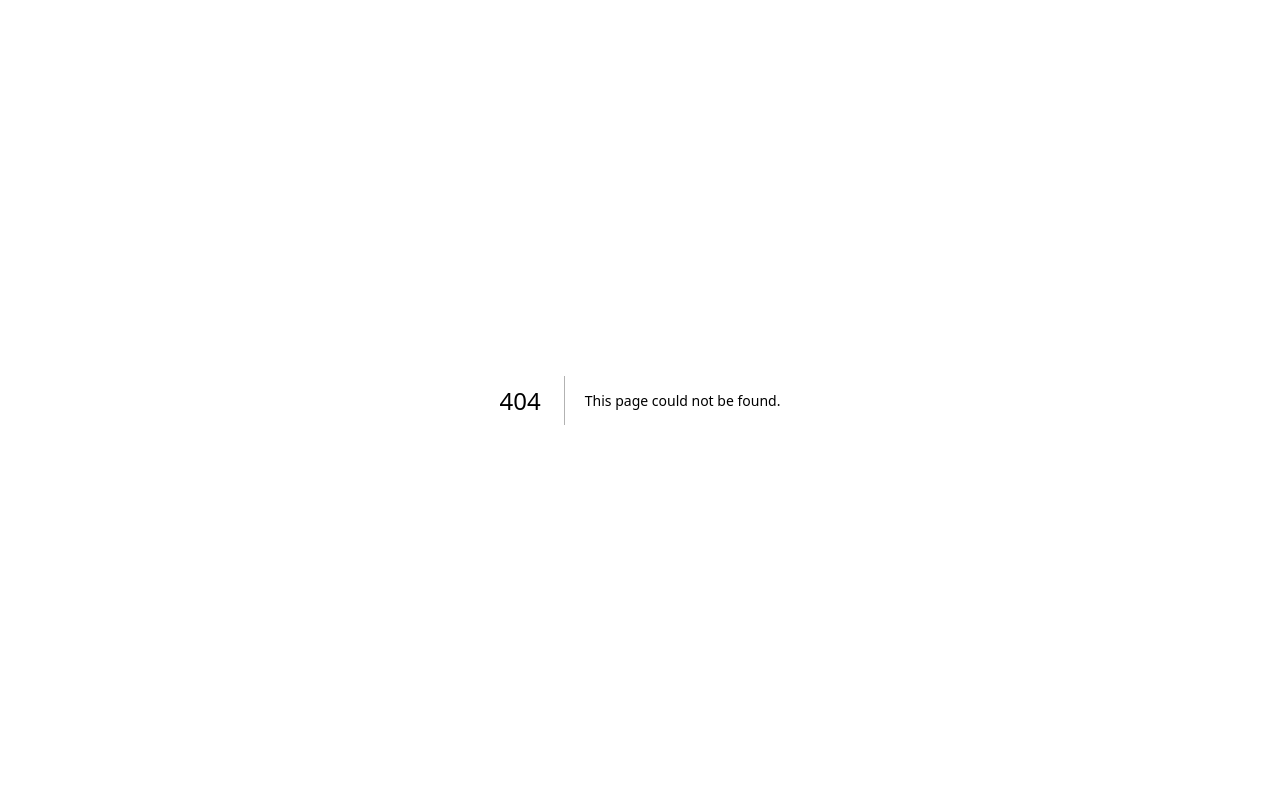
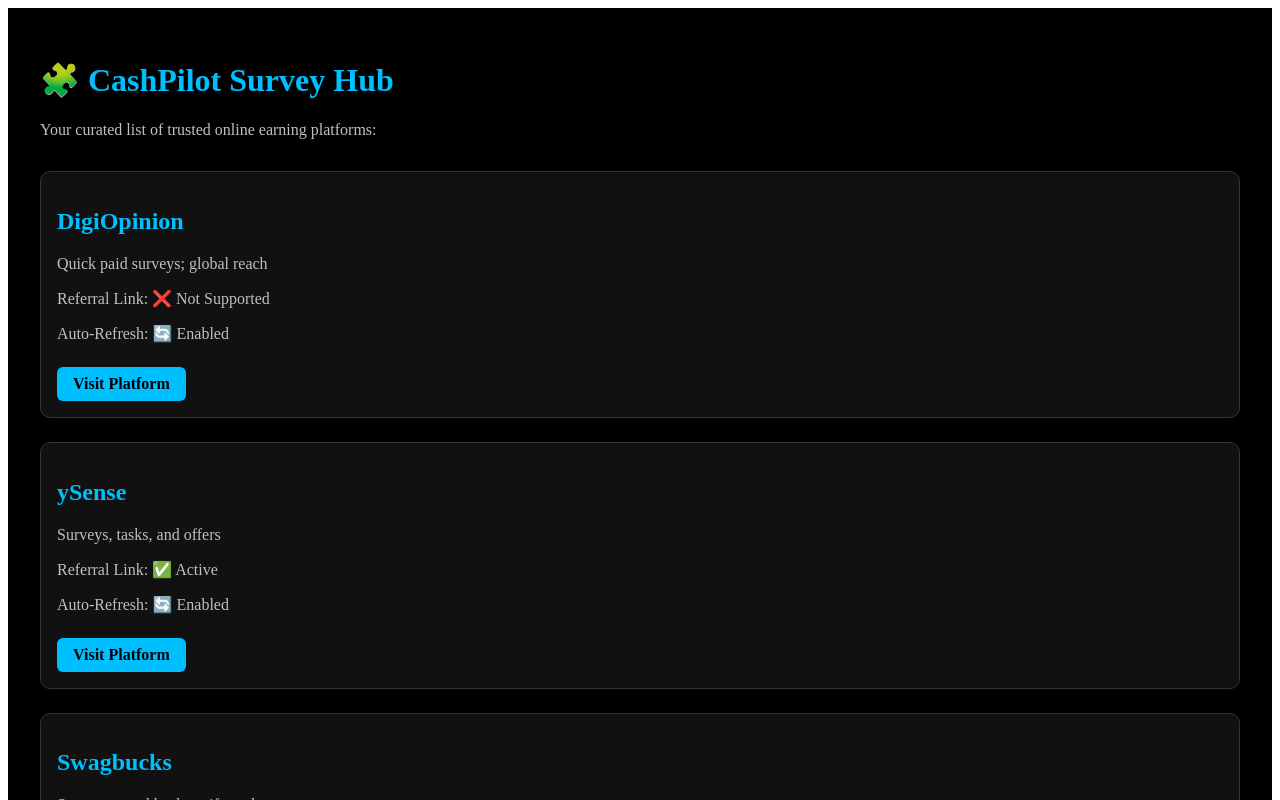
Before and after one commit to Alexander1-hash/CashPilot, a Next.js app: page /surveys in a window 1280 px wide. Before the commit this address had no page. Shown: the top 800 px of the page. Built offline with nearby package versions, Linux system fonts and the light colour scheme.

Commit message:
Create surveys.js
Create /surveys page with dynamic listing and referral tracking support

```diff
--- /dev/null
+++ b/pages/surveys.js
@@ -0,0 +1,96 @@
+// pages/surveys.js
+
+const platforms = [
+  {
+    name: "DigiOpinion",
+    description: "Quick paid surveys; global reach",
+    referral: false,
+    autoRefresh: true,
+    link: "https://www.digiopinion.com",
+  },
+  {
+    name: "ySense",
+    description: "Surveys, tasks, and offers",
+    referral: true,
+    autoRefresh: true,
+    link: "https://www.ysense.com/?ref=alextrimnell",
+  },
+  {
+    name: "Swagbucks",
+    description: "Surveys + cashback + gift cards",
+    referral: true,
+    autoRefresh: false,
+    link: "https://www.swagbucks.com/p/register?rb=alextrimnell",
+  },
+  {
+    name: "Toluna Influencers",
+    description: "Survey community with product testing",
+    referral: true,
+    autoRefresh: false,
+    link: "https://www.toluna.com/ref/alextrimnell",
+  },
+  {
+    name: "TimeBucks",
+    description: "Tasks, TikTok follows, microjobs",
+    referral: true,
+    autoRefresh: true,
+    link: "https://timebucks.com/?referral=alextrimnell",
+  },
+  {
+    name: "Triaba",
+    description: "Nigeria-supported surveys",
+    referral: true,
+    autoRefresh: false,
+    link: "https://www.triaba.com/?ref=alextrimnell",
+  },
+  {
+    name: "Surveytime",
+    description: "$1 instantly per survey",
+    referral: true,
+    autoRefresh: false,
+    link: "https://surveytime.io/alextrimnell",
+  },
+];
+
+export default function Surveys() {
+  return (
+    <div style={{ background: "#000", color: "#C0C0C0", minHeight: "100vh", padding: "2rem" }}>
+      <h1 style={{ color: "#00BFFF" }}>🧩 CashPilot Survey Hub</h1>
+      <p>Your curated list of trusted online earning platforms:</p>
+
+      <div style={{ marginTop: "2rem" }}>
+        {platforms.map((platform) => (
+          <div key={platform.name} style={{
+            border: "1px solid #333",
+            borderRadius: "10px",
+            padding: "1rem",
+            marginBottom: "1.5rem",
+            backgroundColor: "#111"
+          }}>
+            <h2 style={{ color: "#00BFFF" }}>{platform.name}</h2>
+            <p>{platform.description}</p>
+            <p>Referral Link: {platform.referral ? "✅ Active" : "❌ Not Supported"}</p>
+            <p>Auto-Refresh: {platform.autoRefresh ? "🔄 Enabled" : "🚫 Manual"}</p>
+            <a
+              href={platform.link}
+              target="_blank"
+              rel="noopener noreferrer"
+              style={{
+                display: "inline-block",
+                backgroundColor: "#00BFFF",
+                color: "#000",
+                padding: "0.5rem 1rem",
+                borderRadius: "6px",
+                textDecoration: "none",
+                fontWeight: "bold",
+                marginTop: "0.5rem"
+              }}
+            >
+              Visit Platform
+            </a>
+          </div>
+        ))}
+      </div>
+    </div>
+  );
+}
```
